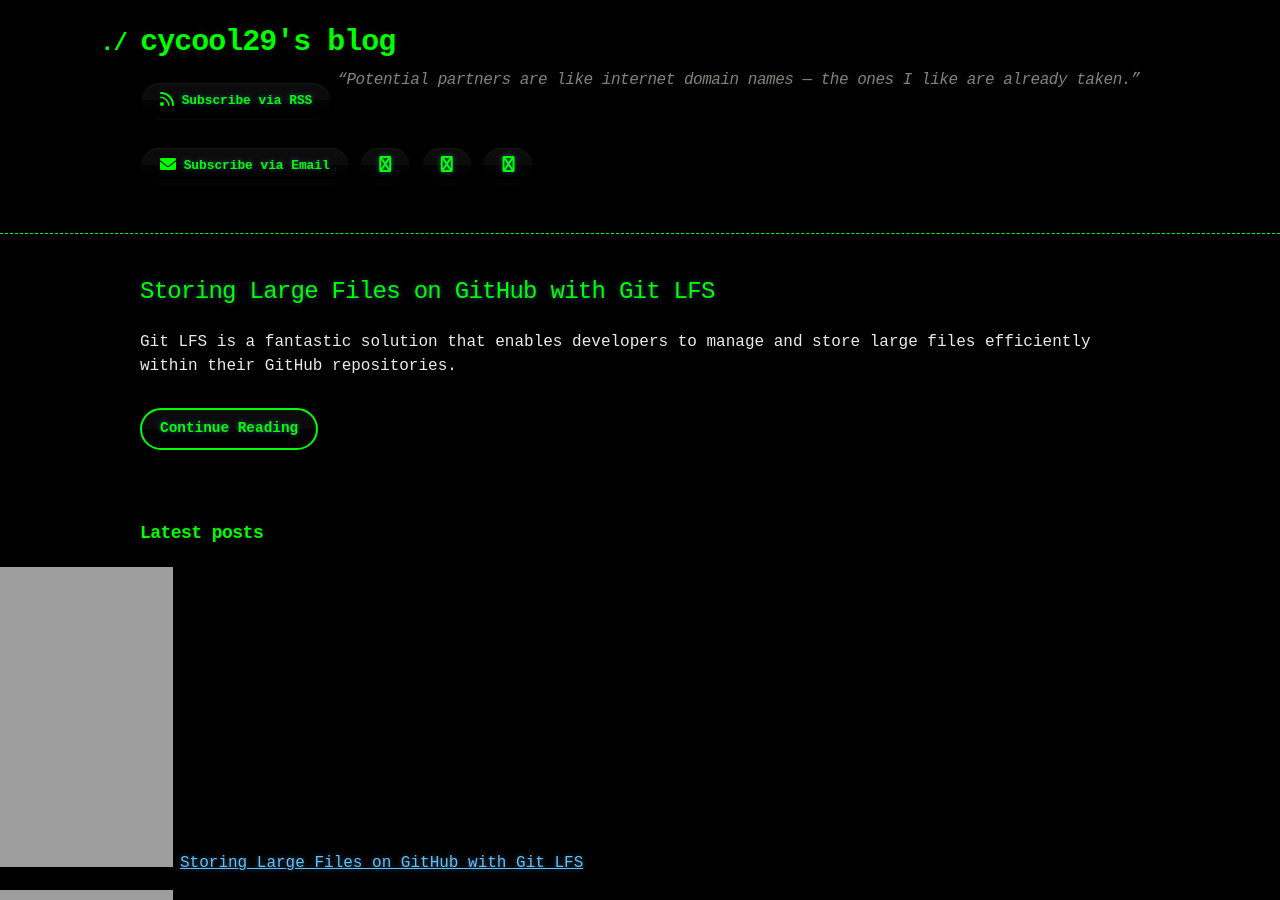
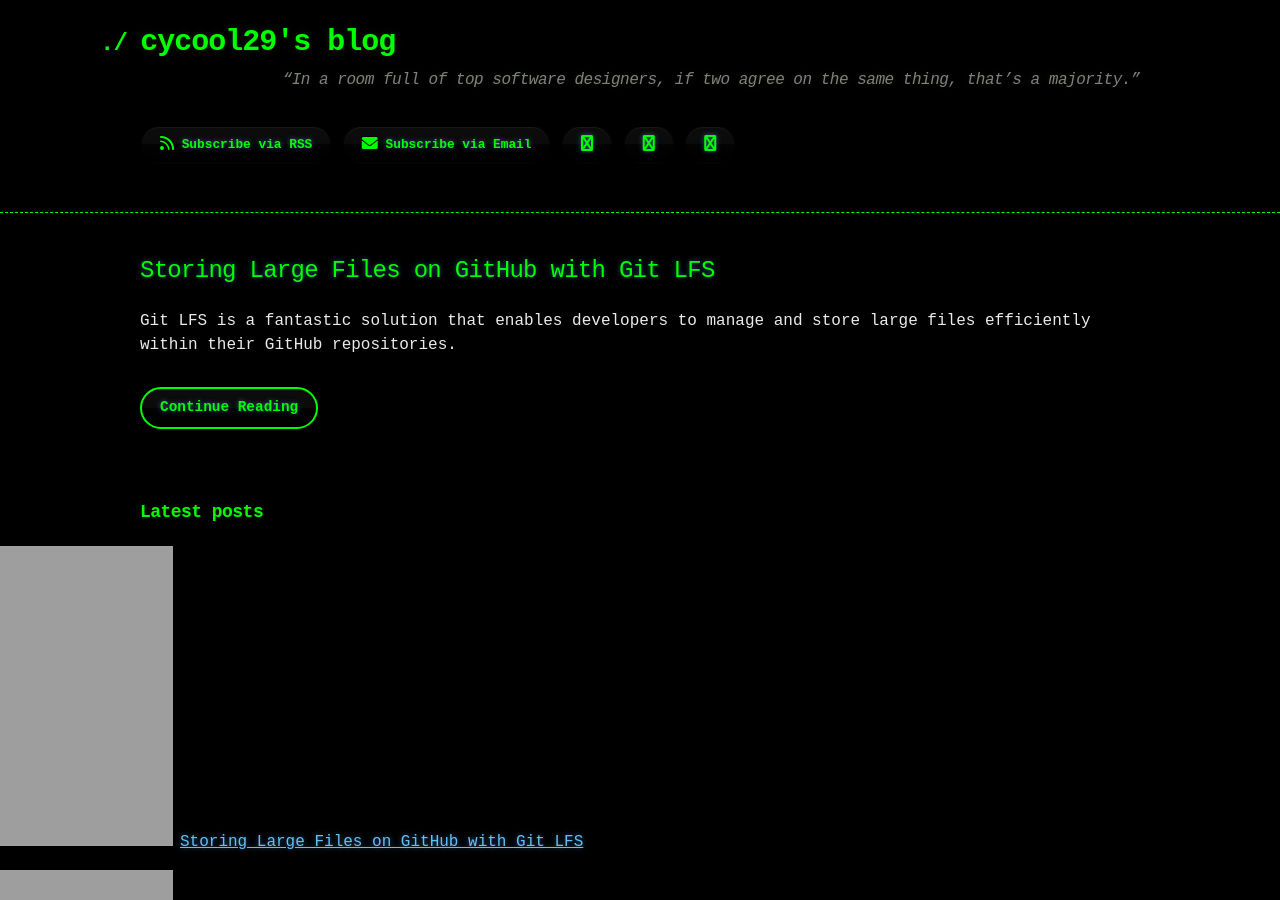
Before and after one commit to cycool29/cycool29.github.io, a Jekyll site: the page built from index.md, in a window 1280 px wide and 900 px high. Built offline with Jekyll 4.4.1, drawn with Linux system fonts in a browser that asks for light colours; a style sheet for code colours, icons or effects is not loaded.

Commit message:
Update quotes

```diff
--- a/_config.yml
+++ b/_config.yml
@@ -1,5 +1,5 @@
 title: cycool29's blog
-description: "“Potential partners are like internet domain names — the ones I like are already taken.” "
+description: "“In a room full of top software designers, if two agree on the same thing, that’s a majority.” "
 bio: A high school student. Intermediate in Python, Git, Bash. Learning JavaScript. He/Him. "
 author: cycool29
 url: https://cycool29.github.io
```
